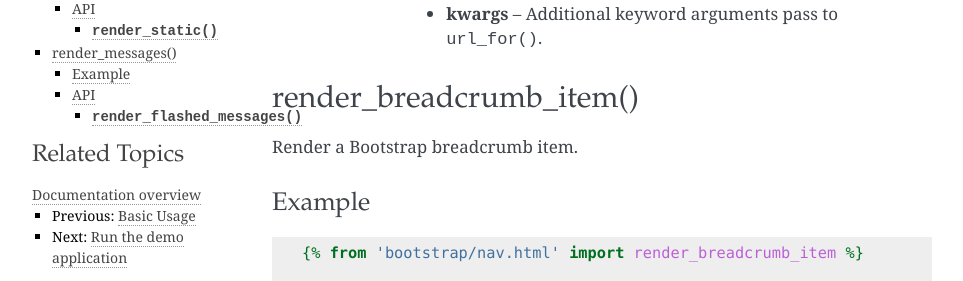
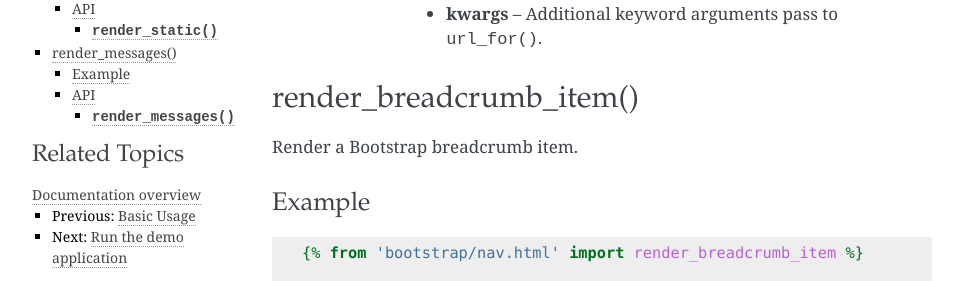
Before and after one commit to VV-YY/bootstrap_flask, a Sphinx documentation site: the page built from docs/macros.rst, in a window 1280 px wide and 900 px high, scrolled down 654 px. Shown: the part 151-432 px from the top of the window, without its empty margins (148-1111 px from the left). Built offline with Sphinx 7.4.7, drawn with Linux system fonts in a browser that asks for light colours; some of the changed text lies outside the part shown.

Commit message:
Fix incorrect macro name in docs

```diff
--- a/docs/macros.rst
+++ b/docs/macros.rst
@@ -340,7 +340,7 @@ Render the messages in your base template (normally below the navbar):
 
 .. code-block:: jinja
 
-    {% from 'bootstrap/utils.html' import render_flashed_messages %}
+    {% from 'bootstrap/utils.html' import render_messages %}
 
     <nav>...</nav>
     {{ render_messages() }}
@@ -349,7 +349,7 @@ Render the messages in your base template (normally below the navbar):
 API
 ~~~~
 
-.. py:function:: render_flashed_messages(messages=None,\
+.. py:function:: render_messages(messages=None,\
                     container=False,\
                     transform={...},\
                     default_category='primary',\
```
